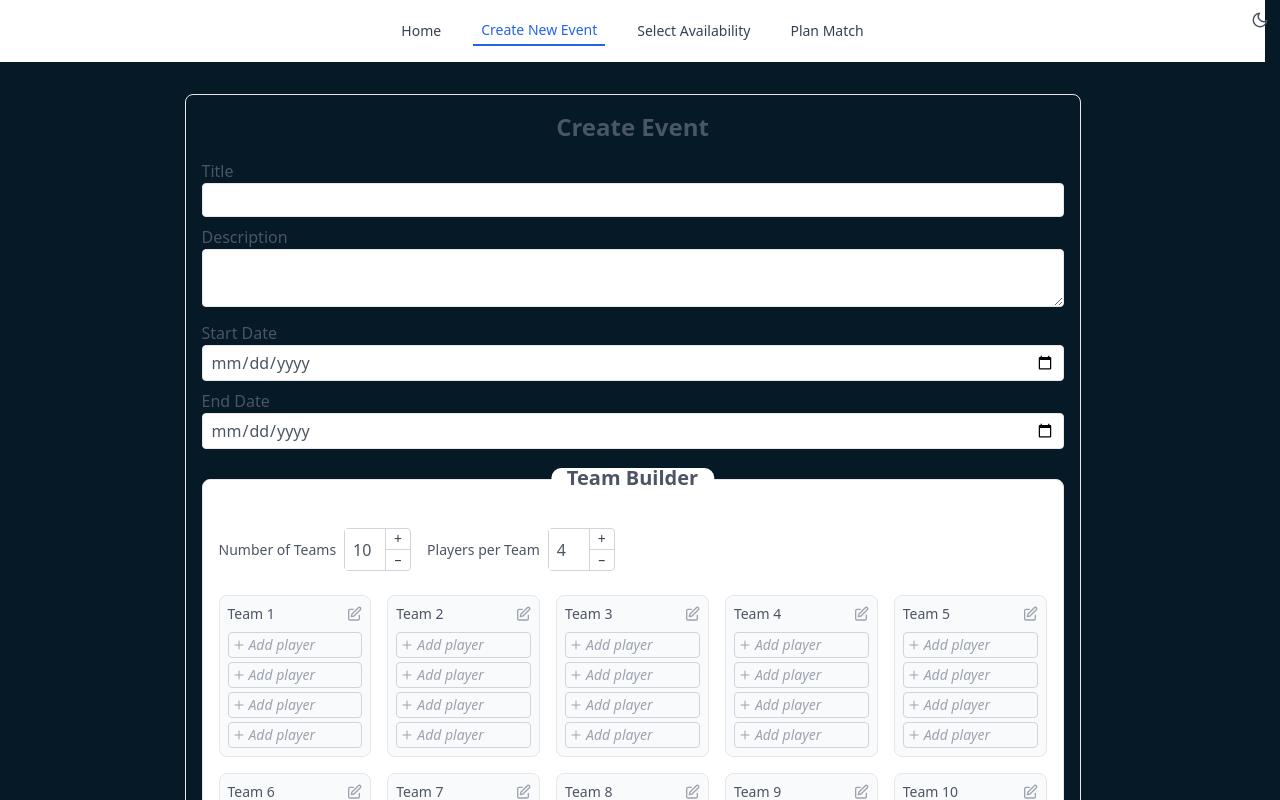
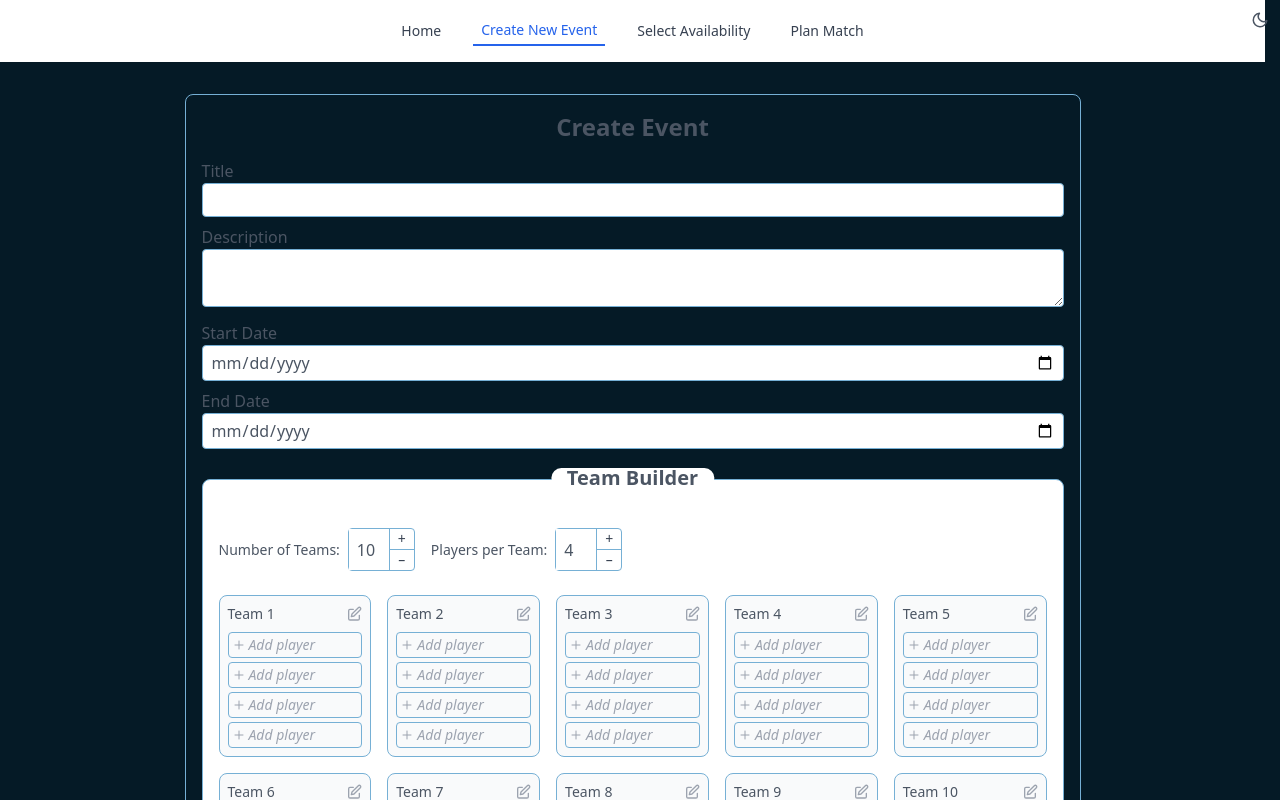
Before and after one commit to jazzorpheus/jof-scheduler, a React (Vite) app: page /create in a window 1280 px wide. Shown: the top 800 px of the page. Built offline with nearby package versions, Linux system fonts and the light colour scheme.

Commit message:
begin dark theme styling with new colors on create event page

```diff
--- a/src/components/Button.jsx
+++ b/src/components/Button.jsx
@@ -16,7 +16,7 @@ export default function Button({
   const classes = twMerge(
     clsx(rest.className, baseClasses, {
       // Confirm button: sky colored
-      "text-slate-800 bg-gradient-to-b from-sky-200 to-sky-300 shadow-md hover:shadow-lg hover:from-sky-300 hover:to-sky-400 dark:text-white dark:bg-gradient-to-b dark:from-jof-blue-600 dark:to-jof-blue-900 dark:hover:shadow-xl dark:hover:from-jof-blue-500 dark:hover:to-jof-blue-800":
+      "text-slate-800 bg-gradient-to-b from-sky-200 to-sky-300 shadow-md hover:shadow-lg hover:from-sky-300 hover:to-sky-400 dark:text-sky-200 dark:bg-gradient-to-b dark:from-jof-blue-600 dark:to-jof-blue-900 dark:hover:shadow-xl dark:hover:from-jof-blue-500 dark:hover:to-jof-blue-800":
         confirm && !disabled,
       // Cancel button: rose colored
       "text-slate-800 bg-gradient-to-b from-rose-200 to-rose-300 shadow-md hover:shadow-lg hover:from-rose-300 hover:to-rose-400":
--- a/src/components/CreateEventForm.jsx
+++ b/src/components/CreateEventForm.jsx
@@ -17,7 +17,7 @@ export default function CreateEventForm() {
   };
 
   return (
-    <div className="max-w-4xl mx-auto p-4 border rounded-lg dark:bg-jof-blue-900 text-gray-600 dark:text-gray-300">
+    <div className="max-w-4xl mx-auto p-4 border border-jof-blue-light rounded-lg dark:bg-jof-blue-800 text-gray-600 dark:text-gray-300">
       <h1 className="text-2xl font-bold mb-4 text-center">Create Event</h1>
       <form onSubmit={handleSubmit(onSubmit)} className="space-y-4">
         {/* Event metadata */}
@@ -26,14 +26,14 @@ export default function CreateEventForm() {
             Title
             <input
               {...register("title")}
-              className="border rounded px-2 py-1 w-full dark:bg-jof-blue-700"
+              className="border border-jof-blue-light rounded px-2 py-1 w-full dark:bg-jof-blue-700 dark:hover:bg-jof-blue-600 dark:focus:bg-jof-blue-900"
             />
           </label>
           <label className="block">
             Description
             <textarea
               {...register("description")}
-              className="border rounded px-2 py-1 w-full dark:bg-jof-blue-700"
+              className="border border-jof-blue-light rounded px-2 py-1 w-full dark:bg-jof-blue-700 dark:hover:bg-jof-blue-600 dark:focus:bg-jof-blue-900"
             />
           </label>
           <label className="block">
@@ -41,7 +41,7 @@ export default function CreateEventForm() {
             <input
               type="date"
               {...register("startDate")}
-              className="border rounded px-2 py-1 w-full dark:bg-jof-blue-700"
+              className="border border-jof-blue-light rounded px-2 py-1 w-full dark:bg-jof-blue-700 dark:hover:bg-jof-blue-600 dark:focus:bg-jof-blue-900"
             />
           </label>
           <label className="block">
@@ -49,7 +49,7 @@ export default function CreateEventForm() {
             <input
               type="date"
               {...register("endDate")}
-              className="border rounded px-2 py-1 w-full dark:bg-jof-blue-700"
+              className="border border-jof-blue-light rounded px-2 py-1 w-full dark:bg-jof-blue-700 dark:hover:bg-jof-blue-600 dark:focus:bg-jof-blue-900"
             />
           </label>
         </div>
@@ -60,7 +60,7 @@ export default function CreateEventForm() {
         <div className="flex justify-center mt-4">
           <Button
             confirm
-            className="px-16 py-2 dark:border-2 dark:border-white dark:hover:border-sky-400"
+            className="px-16 py-2 dark:border-2 dark:border-jof-blue-light dark:hover:text-white dark:hover:border-white"
           >
             Save Event
           </Button>
--- a/src/components/EditableTeamRoster.jsx
+++ b/src/components/EditableTeamRoster.jsx
@@ -86,10 +86,10 @@ export default function EditableTeamRoster({
   };
 
   return (
-    <div className="border rounded-lg p-2 bg-gray-50 dark:bg-jof-blue-700 flex flex-col space-y-2 dark:text-white">
+    <div className="border border-jof-blue-light rounded-lg p-2 bg-gray-50 dark:bg-jof-blue-700 flex flex-col space-y-2 dark:text-white">
       <div
         onClick={handleNameClick}
-        className="group flex items-center justify-between cursor-pointer hover:text-blue-500 dark:hover:text-sky-300"
+        className="group flex items-center justify-between cursor-pointer dark:text-sky-300 dark:hover:text-white"
       >
         {isEditingName ? (
           <input
@@ -110,7 +110,7 @@ export default function EditableTeamRoster({
             <svg
               xmlns="http://www.w3.org/2000/svg"
               className="h-4 w-4 text-gray-400 group-hover:text-blue-500
-              dark:text-white dark:group-hover:text-sky-300"
+              dark:text-jof-blue-light dark:group-hover:text-white"
               fill="none"
               viewBox="0 0 24 24"
               stroke="currentColor"
@@ -163,8 +163,8 @@ export default function EditableTeamRoster({
               tabIndex={0}
               className={`flex items-center justify-between px-1 py-0.5 rounded cursor-pointer ${
                 !player
-                  ? "border border-gray-300  hover:bg-sky-200 dark:border-white dark:hover:bg-jof-blue-500 dark:focus:bg-jof-blue-900" // empty slot
-                  : "hover:bg-sky-200 dark:border-white dark:hover:bg-jof-blue-500 dark:focus:bg-jof-blue-900" // filled slot
+                  ? "hover:bg-sky-200 border border-jof-blue-light dark:hover:bg-jof-blue-500 dark:hover:border-white dark:focus:bg-jof-blue-900" // empty slot
+                  : "hover:bg-sky-200 border border-jof-blue-light dark:hover:bg-jof-blue-500 dark:hover:border-white dark:focus:bg-jof-blue-900" // filled slot
               }`}
               onClick={() => startEditPlayer(i, player)}
             >
@@ -188,7 +188,7 @@ export default function EditableTeamRoster({
                 <span
                   className={
                     player
-                      ? "text-gray-800 cursor-pointer hover:text-blue-500 dark:text-white dark:hover:text-blue-300"
+                      ? "text-gray-800 cursor-pointer hover:text-blue-500 dark:text-white"
                       : "text-gray-400 italic select-none dark:group-hover:text-white"
                   }
                 >
--- a/src/components/TeamBuilder.jsx
+++ b/src/components/TeamBuilder.jsx
@@ -40,8 +40,10 @@ function NumTeamsInput() {
 
   return (
     <label className="flex items-center space-x-2">
-      <span className="text-sm font-medium">Number of Teams</span>
-      <div className="flex items-stretch border border-gray-300 rounded">
+      <span className="text-sm font-medium dark:text-sky-300">
+        Number of Teams:
+      </span>
+      <div className="flex items-stretch border border-jof-blue-light rounded">
         <input
           type="text"
           value={tempValue}
@@ -50,11 +52,11 @@ function NumTeamsInput() {
           onFocus={(e) => e.target.select()}
           className="w-10 px-2 py-1.5 focus:outline-none focus:ring-2 focus:ring-blue-400 dark:bg-jof-blue-700"
         />
-        <div className="flex flex-col border-l border-gray-300">
+        <div className="flex flex-col border-l border-jof-blue-light">
           <button
             type="button"
             onClick={increment}
-            className="flex-1 w-6 border-b border-gray-300 text-gray-700 dark:text-gray-300 px-1 text-sm select-none hover:bg-blue-100"
+            className="flex-1 w-6 border-b border-jof-blue-light text-gray-700 dark:text-gray-300 px-1 text-sm select-none hover:bg-blue-100"
           >
             +
           </button>
@@ -106,8 +108,10 @@ function RosterSizeInput() {
 
   return (
     <label className="flex items-center space-x-2">
-      <span className="text-sm font-medium">Players per Team</span>
-      <div className="flex items-stretch border border-gray-300 rounded">
+      <span className="text-sm font-medium dark:text-sky-300">
+        Players per Team:
+      </span>
+      <div className="flex items-stretch border border-jof-blue-light rounded">
         <input
           type="text"
           value={tempValue}
@@ -116,11 +120,11 @@ function RosterSizeInput() {
           onFocus={(e) => e.target.select()}
           className="w-10 px-2 py-1.5 focus:outline-none focus:ring-2 focus:ring-blue-400 dark:bg-jof-blue-700"
         />
-        <div className="flex flex-col border-l border-gray-300">
+        <div className="flex flex-col border-l border-jof-blue-light">
           <button
             type="button"
             onClick={increment}
-            className="flex-1 w-6 border-b border-gray-300 text-gray-700 dark:text-gray-300 px-1 text-sm select-none hover:bg-blue-100"
+            className="flex-1 w-6 border-b border-jof-blue-light text-gray-700 dark:text-gray-300 px-1 text-sm select-none hover:bg-blue-100"
           >
             +
           </button>
@@ -140,14 +144,14 @@ function RosterSizeInput() {
 export default function TeamBuilder() {
   return (
     <TeamsProvider>
-      <div className="relative border rounded-lg p-4 shadow-sm bg-white dark:bg-jof-blue-700 w-full mx-auto mt-3 ">
+      <div className="relative border border-jof-blue-light rounded-lg p-4 shadow-sm bg-white dark:bg-jof-blue-700 w-full mx-auto mt-3 ">
         {/* Heading */}
         <div className="rounded-full absolute -top-3 left-1/2 transform -translate-x-1/2 flex items-center text-gray-600 dark:text-white dark:bg-jof-blue-light">
-          <div className="border-t border-gray-300 flex-grow mr-3 -mt-1"></div>
+          <div className="border-t border-jof-blue-light flex-grow mr-3 -mt-1"></div>
           <h2 className="text-xl font-bold text-center leading-none relative -top-0.7 bg-white dark:bg-jof-blue-700 px-4 rounded-xl">
             Team Builder
           </h2>
-          <div className="border-t border-gray-300 flex-grow ml-3 -mt-1"></div>
+          <div className="border-t border-jof-blue-light flex-grow ml-3 -mt-1"></div>
         </div>
 
         {/* Controls row */}
--- a/src/pages/CreateEventPage.jsx
+++ b/src/pages/CreateEventPage.jsx
@@ -5,6 +5,7 @@ import PageFooter from "../components/PageFooter";
 export default function CreateEventPage() {
   return (
     <div className="min-h-screen dark:bg-jof-blue-900 py-5">
+      {/* MAIN CONTENT */}
       <CreateEventForm />
       {/* FOOTER */}
       <PageFooter />
```
